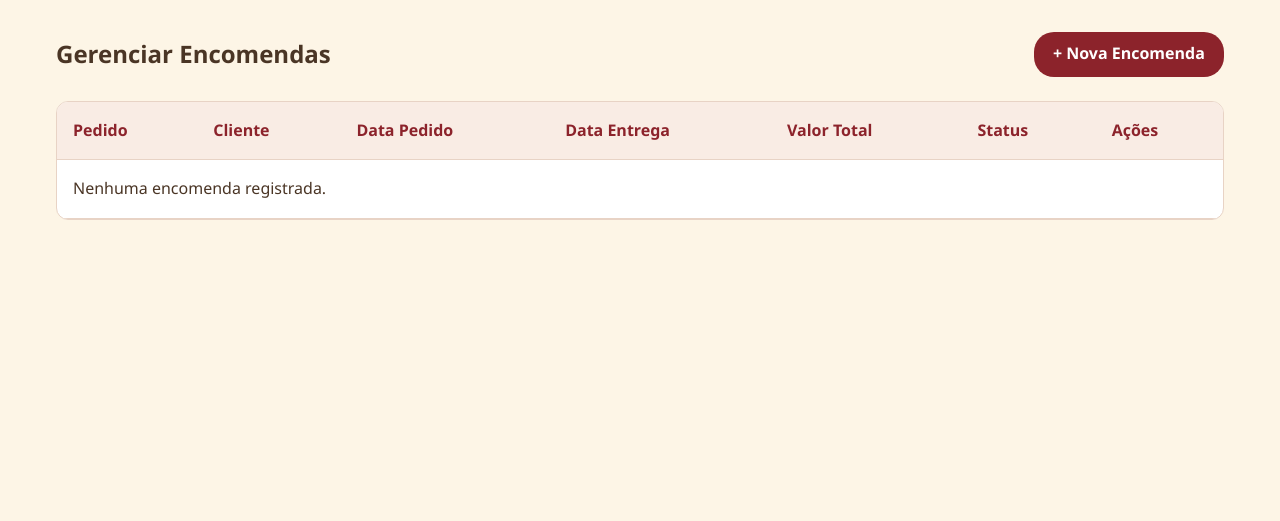
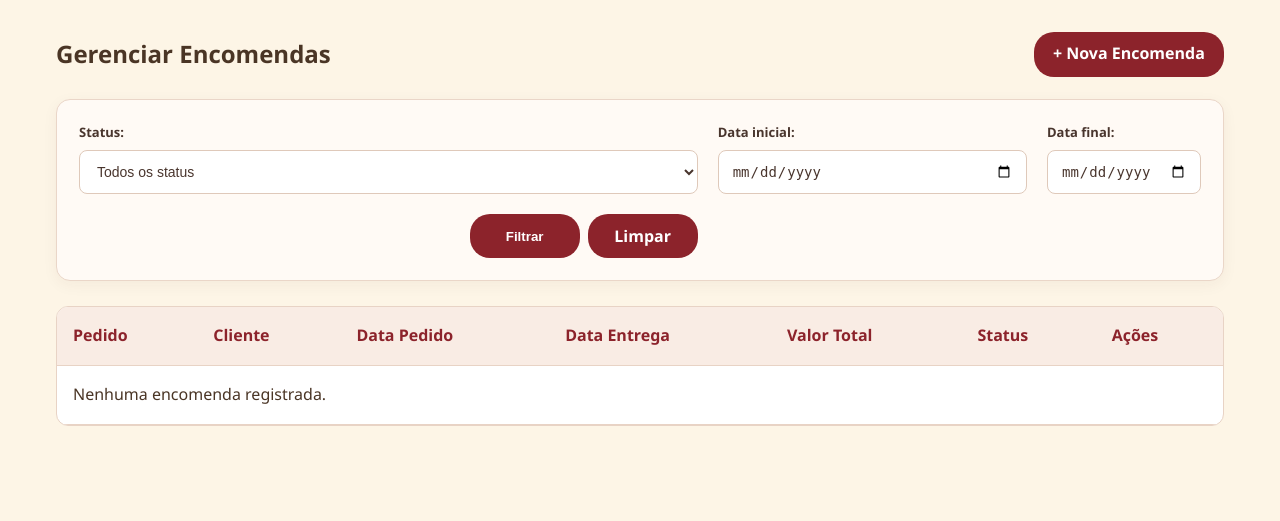
Before and after one commit to MariaFerrari0/Sistema_Doceria, a Django app: page /encomendas/ in a window 1280 px wide. Shown: the part 110-631 px from the top of the page. Run offline with Django 5.2, Linux system fonts and the light colour scheme; the visitor is signed in with stand-in values (Sample User, id 1); data that the repository does not hold is empty.

Commit message:
listagem concluida

```diff
--- a/base_static/css/produtos.css
+++ b/base_static/css/produtos.css
@@ -241,3 +241,163 @@
         grid-template-columns: 1fr;
     }
 }
+
+
+.filtros-relatorio {
+    display: grid;
+    grid-template-columns: minmax(220px, 2fr) minmax(180px, 1fr) minmax(150px, 1fr) auto;
+    align-items: end;
+    gap: 16px;
+    padding: 22px;
+    margin: 22px 0 25px;
+    background: #fffaf5;
+    border: 1px solid #ead6c8;
+    border-radius: 14px;
+    box-shadow: 0 4px 15px rgba(80, 40, 30, 0.05);
+}
+
+.filtros-relatorio > div:not(.filtro-botoes) {
+    display: flex;
+    flex-direction: column;
+    gap: 8px;
+    min-width: 0;
+}
+
+.filtros-relatorio label {
+    color: #49352d;
+    font-size: 13px;
+    font-weight: 700;
+}
+
+.filtros-relatorio input,
+.filtros-relatorio select {
+    width: 100%;
+    height: 44px;
+    padding: 0 13px;
+    color: #49352d;
+    background: #fff;
+    border: 1px solid #dfc9ba;
+    border-radius: 8px;
+    font-size: 14px;
+    outline: none;
+    transition: border-color 0.2s, box-shadow 0.2s;
+}
+
+.filtros-relatorio input:focus,
+.filtros-relatorio select:focus {
+    border-color: #8f222c;
+    box-shadow: 0 0 0 3px rgba(143, 34, 44, 0.10);
+}
+
+.filtros-relatorio input::placeholder {
+    color: #a18c80;
+}
+
+.filtro-botoes {
+    display: flex;
+    align-items: center;
+    gap: 14px;
+    height: 44px;
+    white-space: nowrap;
+}
+
+.filtro-botoes .btn {
+    height: 44px;
+    padding: 0 25px;
+    display: inline-flex;
+    align-items: center;
+    justify-content: center;
+    border: none;
+    border-radius: 25px;
+    background: #8f222c;
+    color: #fff;
+    font-size: 14px;
+    font-weight: 700;
+    cursor: pointer;
+    transition: background 0.2s, transform 0.2s;
+}
+
+.filtro-botoes .btn:hover {
+    background: #741923;
+    transform: translateY(-1px);
+}
+
+.filtro-botoes .btn-limpar {
+    color: #8f222c;
+    font-size: 14px;
+    font-weight: 600;
+    text-decoration: none;
+}
+
+.filtro-botoes .btn-limpar:hover {
+    text-decoration: underline;
+}
+
+@media (max-width: 900px) {
+    .filtros-relatorio {
+        grid-template-columns: repeat(2, minmax(0, 1fr));
+    }
+
+    .filtro-botoes {
+        grid-column: 1 / -1;
+    }
+}
+
+@media (max-width: 550px) {
+    .filtros-relatorio {
+        grid-template-columns: 1fr;
+        padding: 16px;
+    }
+
+    .filtro-botoes {
+        grid-column: auto;
+        flex-wrap: wrap;
+    }
+
+    .filtro-botoes .btn {
+        flex: 1;
+    }
+}
+
+
+/* Layout dos filtros de Kits */
+.filtros-relatorio {
+    display: grid;
+    grid-template-columns: minmax(280px, 2fr) minmax(180px, 1fr) auto;
+    align-items: end;
+    gap: 20px;
+}
+
+.filtros-relatorio .acoes-filtro {
+    display: flex !important;
+    flex-direction: row !important;
+    align-items: center;
+    justify-content: flex-end;
+    gap: 10px;
+    padding: 0;
+    width: auto;
+}
+
+.filtros-relatorio .acoes-filtro .btn,
+.filtros-relatorio .acoes-filtro button {
+    display: inline-flex !important;
+    width: 110px !important;
+    min-width: 110px;
+    height: 44px;
+    flex: none !important;
+    align-items: center;
+    justify-content: center;
+    margin: 0;
+    padding: 0 12px;
+    white-space: nowrap;
+}
+
+@media (max-width: 768px) {
+    .filtros-relatorio {
+        grid-template-columns: 1fr;
+    }
+
+    .filtros-relatorio .acoes-filtro {
+        justify-content: flex-start;
+    }
+}
--- a/encomendas/templates/encomendas/pages/listar.html
+++ b/encomendas/templates/encomendas/pages/listar.html
@@ -1,12 +1,47 @@
+
 {% extends 'global/base.html' %}
+{% load static %}
 
 {% block title %}Gerenciamento de Encomendas{% endblock title %}
+
+{% block extra_css %}
+<link rel="stylesheet" href="{% static 'css/produtos.css' %}">
+{% endblock extra_css %}
 
 {% block content %}
 <div style="display: flex; justify-content: space-between; align-items: center;">
   <h2>Gerenciar Encomendas</h2>
   <a href="{% url 'encomendas:criar' %}" class="btn">+ Nova Encomenda</a>
 </div>
+
+<form method="GET" class="filtros-relatorio">
+  <div>
+    <label for="status">Status:</label>
+    <select name="status" id="status">
+      <option value="">Todos os status</option>
+      <option value="Pendente" {% if status_selecionado == 'Pendente' %}selected{% endif %}>Pendente</option>
+      <option value="Em Producao" {% if status_selecionado == 'Em Producao' %}selected{% endif %}>Em Produção</option>
+      <option value="Pronto" {% if status_selecionado == 'Pronto' %}selected{% endif %}>Pronto</option>
+      <option value="Concluida" {% if status_selecionado == 'Concluida' %}selected{% endif %}>Concluída</option>
+      <option value="Cancelada" {% if status_selecionado == 'Cancelada' %}selected{% endif %}>Cancelada</option>
+    </select>
+  </div>
+
+  <div>
+    <label for="data_inicio">Data inicial:</label>
+    <input type="date" name="data_inicio" id="data_inicio" value="{{ data_inicio }}">
+  </div>
+
+  <div>
+    <label for="data_fim">Data final:</label>
+    <input type="date" name="data_fim" id="data_fim" value="{{ data_fim }}">
+  </div>
+
+  <div class="acoes-filtro">
+    <button type="submit" class="btn">Filtrar</button>
+    <a href="{% url 'encomendas:listar' %}" class="btn">Limpar</a>
+  </div>
+</form>
 
 <div class="table-container">
   <table class="data-table">
--- a/encomendas/views.py
+++ b/encomendas/views.py
@@ -43,11 +43,36 @@ def calcular_total(produtos_formset, kits_formset):
 def listar(request):
     encomendas = Encomenda.objects.all().order_by('-data_criacao')
 
+    status = request.GET.get('status', '')
+    data_inicio = request.GET.get('data_inicio', '')
+    data_fim = request.GET.get('data_fim', '')
+
+    if status:
+        encomendas = encomendas.filter(status=status)
+
+    if data_inicio:
+        encomendas = encomendas.filter(
+            data_criacao__date__gte=data_inicio
+        )
+
+    if data_fim:
+        encomendas = encomendas.filter(
+            data_criacao__date__lte=data_fim
+        )
+
+    context = {
+        'encomendas': encomendas,
+        'status_selecionado': status,
+        'data_inicio': data_inicio,
+        'data_fim': data_fim,
+    }
+
     return render(
         request,
         'encomendas/pages/listar.html',
-        {'encomendas': encomendas}
+        context
     )
+
 
 
 @login_required(login_url='administradora:login')
```
Also changed, not shown: categorias/templates/categorias/pages/listar.html (+45 -1 lines), categorias/views.py (+21 -1 lines), kits/templates/kits/pages/listar.html (+33 -0 lines), kits/views.py (+21 -1 lines), produtos/templates/produtos/pages/listar.html (+57 -2 lines), produtos/views.py (+62 -6 lines).
